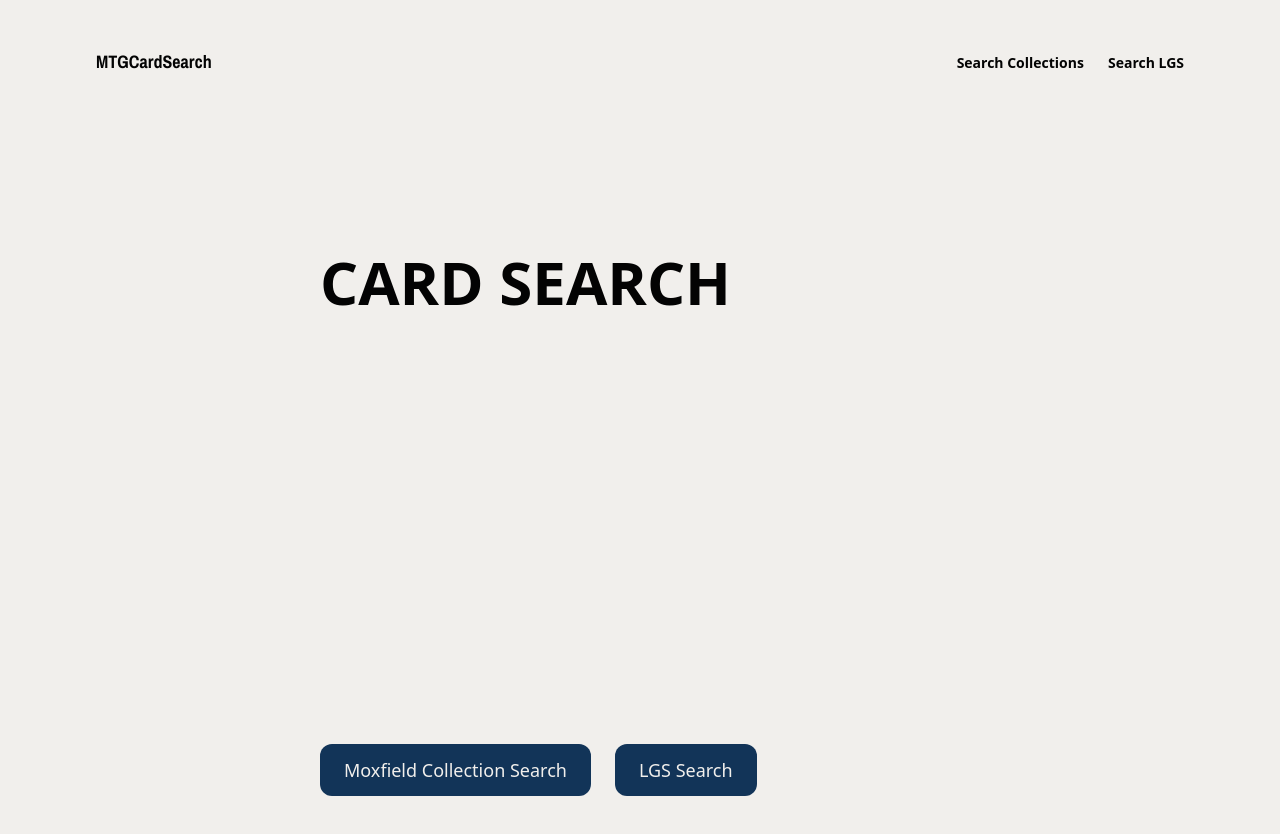
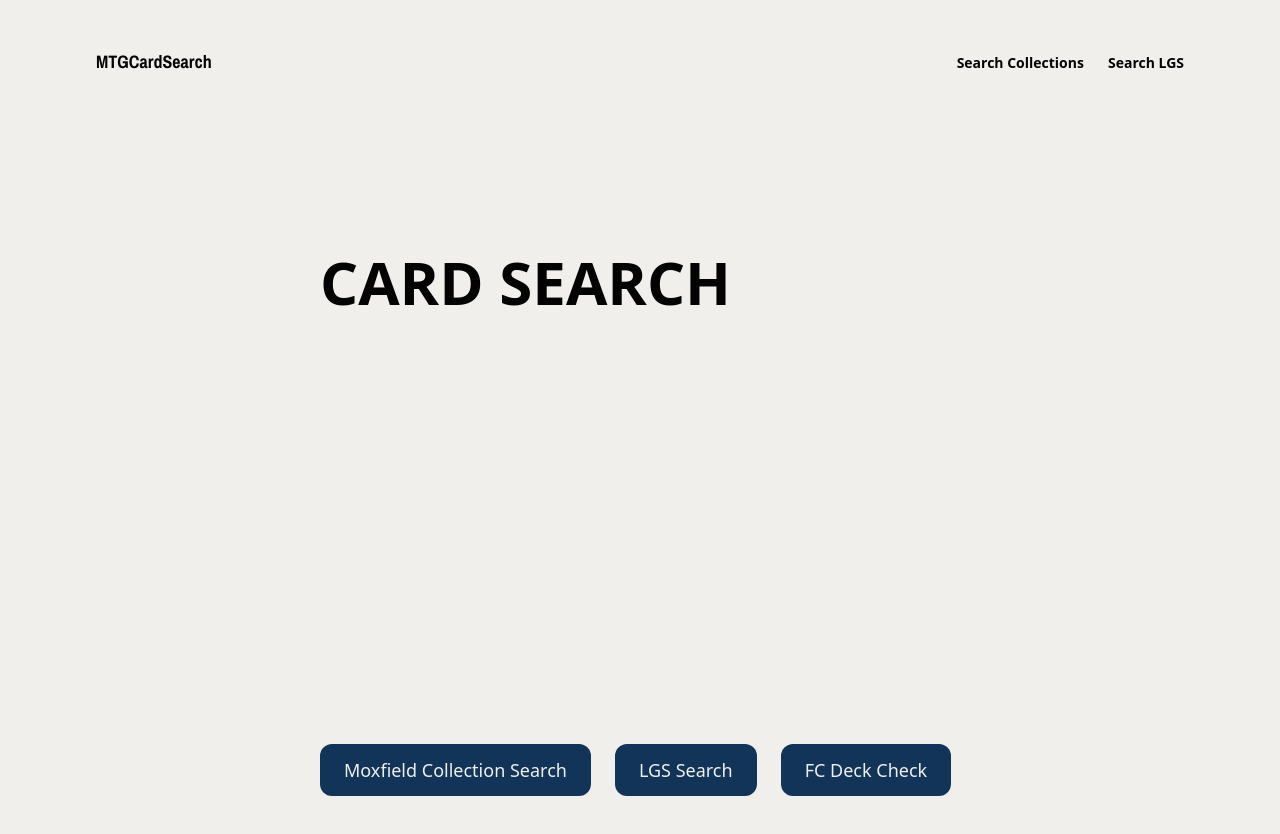
Before and after one commit to madelahn/magic-scraper, a Next.js app: page / in a window 1280 px wide. Shown: the top 834 px of the page. Built offline with nearby package versions, Linux system fonts and the light colour scheme.

Commit message:
Updated readme with instructions

```diff
--- a/src/app/page.tsx
+++ b/src/app/page.tsx
@@ -8,14 +8,21 @@ export default function Home() {
         <h1 className="text-5xl font-bold sm:text-6xl">CARD SEARCH</h1>
 
         <div className="flex w-full gap-6 items-center sm:items-start">
+          <Link href="/SearchCollection">
           <button className="button">
-            <Link href="/SearchCollection">Moxfield Collection Search</Link>
+              Moxfield Collection Search
           </button>
+          </Link>
             <Link href="/SearchLGS">
             <button className="button">
               LGS Search
             </button>
             </Link>
+          <Link href="/checkDeck">
+          <button className="button">
+              FC Deck Check
+          </button>
+          </Link>
         </div>
       </main>
     </div>
```
Also changed, not shown: 1 other file (tests, documents, lock files or other folders).
